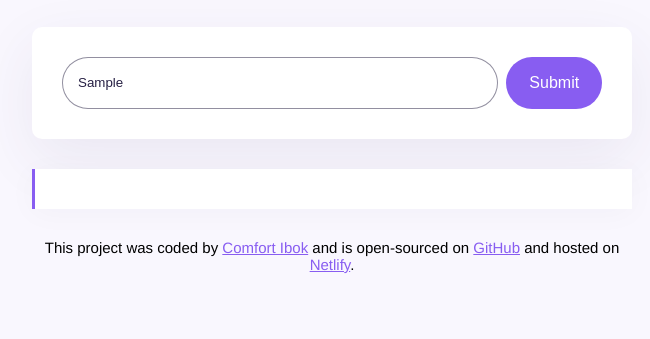
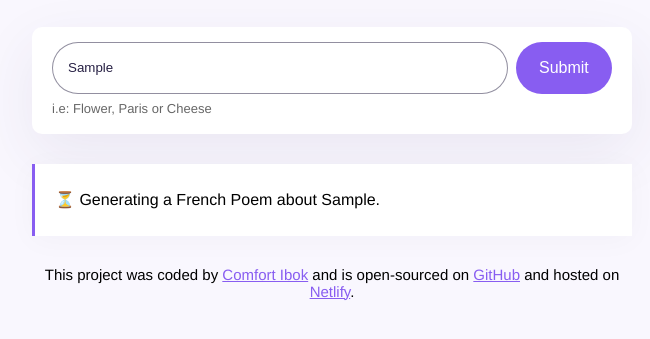
Before and after one commit to comfortibok/AI-French-Poem-Generator, a plain HTML site: page index.html in a window 1280 px wide. Both pictures are taken after typing "Sample" into the empty fields and a click on the input 862 px from the left and 260 px from the top of the page. Shown: the part 177-516 px from the top of the page, without its empty margins (308-958 px from the left). Drawn offline with nearby package versions, Linux system fonts and the light colour scheme; no server answers.

Commit message:
Improved the User exprience

```diff
--- a/index.html
+++ b/index.html
@@ -16,6 +16,7 @@
       <header><h1>AI French Poem Generator</h1></header>
 
       <main>
+        <div class="formContainer">
           <form>
             <input
               type="text"
@@ -28,7 +29,9 @@
             />
             <input type="submit" class="button" />
           </form>
-        <div class="poem" id="poem"></div>
+          <div class="hint">i.e: Flower, Paris or Cheese</div>
+        </div>
+        <div class="poem hidden" id="poem"></div>
       </main>
 
       <footer>
--- a/src/index.css
+++ b/src/index.css
@@ -16,13 +16,15 @@ h1 {
   text-align: center;
   margin: 0;
 }
+.formContainer{
+    background-color: #ffffff;
+  box-shadow: 0 20px 60px rgba(65, 50, 100, 0.08);
+  padding: 15px 20px; border-radius: 10px;
+  margin-bottom: 30px;
+}
 form {
-  background-color: #ffffff;
-  box-shadow: 0 20px 60px rgba(65, 50, 100, 0.08);
-  padding: 30px;
-  display: flex;
-  border-radius: 10px;
-}
+   display: flex;
+  }
 .search-input {
   width: 80%;
   padding: 15px;
@@ -40,6 +42,11 @@ form {
   border: none;
   border-radius: 30px;
   padding: 15px;
+}.hint{
+    margin-top: 5px;
+    line-height: 1.5;
+    font-size: 13px;
+    opacity: 0.6;
 }
 .poem {
   background-color: #ffffff;
@@ -47,10 +54,14 @@ form {
   line-height: 2;
   box-shadow: 0 4px 30px 0 rgba(39, 33, 66, 0.03);
   border-left: 3px solid #885df1;
-  margin: 30px 0;
+
   padding: 20px;
 }
+.hidden{
+    display: none;
+}
 footer {
+    margin-top: 30px;
   text-align: center;
   font-size: 15px;
 }
@@ -58,3 +69,12 @@ a,
 .poem strong {
   color: #885df1;
 }
+.generating {
+  animation: blink-animation 1s steps(5, start) infinite;
+}
+
+@keyframes blink-animation {
+  to {
+    visibility: hidden;
+  }
+}
--- a/src/index.js
+++ b/src/index.js
@@ -15,7 +15,10 @@ function handleSubmit(event) {
   let context =
     "You are an expert in writing poems. Generate a clear and short poem of 4 lines separating each line with <br/>. Do not include title. Sign the poem with 'Comfort Ibok' inside a strong element at the end NOT at the beginning";
   let apiURL = `https://api.shecodes.io/ai/v1/generate?prompt=${prompt}&context=${context}&key=${apikey}`;
-  axios.get(apiURL).then(displayPoem);
+  let poem = document.querySelector("#poem");
+    poem.classList.remove("hidden");
+    poem.innerHTML = `<div class="generating">⏳ Generating a French Poem about ${searchInput.value}.</div>`;
+    axios.get(apiURL).then(displayPoem);
 }
 
 let poemElement = document.querySelector("form");
```
Lines whose indentation alone changed are shown as unchanged.
